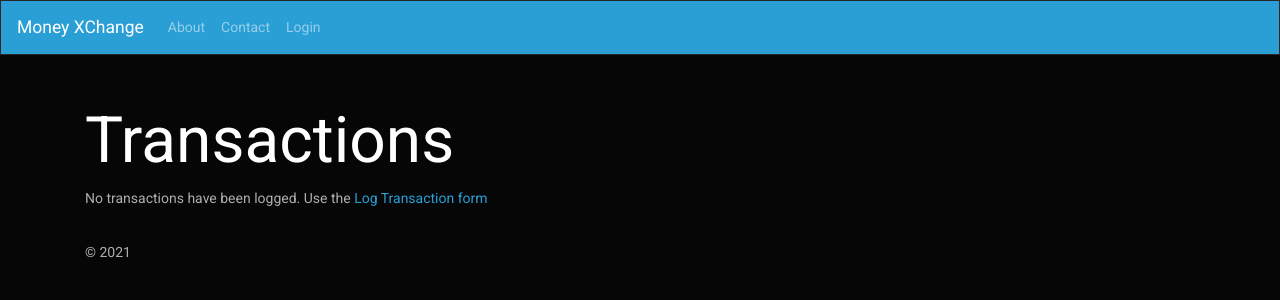
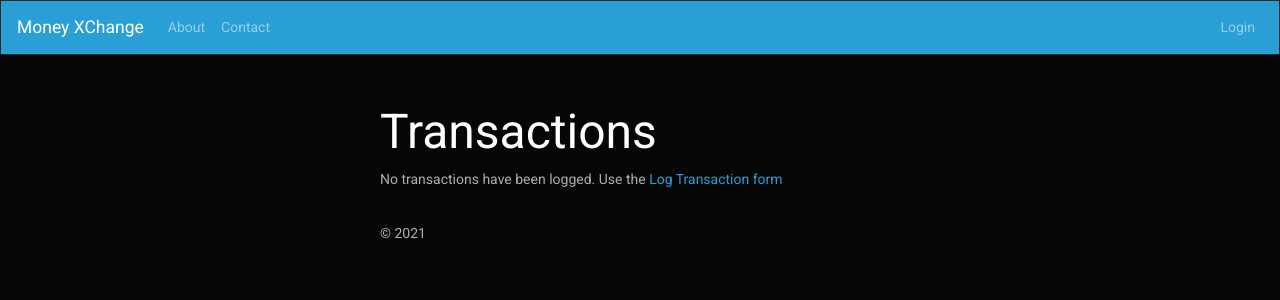
Before and after one commit to CLizCorcoran/money-xchange, a Django app: template store/templates/store/transactions_list_user.html in a window 1280 px wide. Shown: the top 300 px of the page. Run offline with Django 3.2, Linux system fonts and the light colour scheme; the template is opened without the code that fills it, so the values that code supplies are empty; parts of the project's set-up code (start-up, migrations or seed data) failed here and were passed over; some libraries are stand-ins or nearby versions.

Commit message:
UI tweaks

```diff
--- a/store/static/store/site.css
+++ b/store/static/store/site.css
@@ -20,3 +20,16 @@
 #error {
     min-height: 2em;
 }
+
+.bigger {
+    font-size: 1.2em;
+}
+
+.site-container {
+    max-width: 550px;
+}
+
+.date {
+    color: gray;
+    padding-bottom: 25px;
+}
--- a/store/templates/store/home.html
+++ b/store/templates/store/home.html
@@ -8,13 +8,14 @@ Home
 {% block content %}
 <div class="container">
     <h2>Market</h2>
-    <h4>Current prices as of {{ date | date:'d M Y' }} at {{ date | date:'H:i:s' }}</h4>
+    <h4 class="date">{{ date | date:'F d' }}</h4>
 
         <table class="table table-hover">
             <thead>
                 <tr>
                     <th>Cryptos</th>
                     <th>Price (USD)</th>
+                    <th> </th>
                 </tr>
             </thead>
             <tbody>
--- a/store/templates/store/layout.html
+++ b/store/templates/store/layout.html
@@ -11,7 +11,8 @@
 </head>
 
 <body>
-    <div class="navbar navbar-expand-sm navbar-dark bg-primary">
+    <nav class="navbar navbar-expand-sm navbar-dark bg-primary">
+        <div class="navbar-collapse w-100 order-1 order-md-0 dual-collapse2">
         <!-- <i class="fas fa-coins"/> -->
         <ul class="navbar-nav mr-auto">
             <li class="nav-item">
@@ -23,25 +24,32 @@
             <li  class="nav-item">
                 <a class="nav-link" href="{% url 'contact' %}">Contact</a>
             </li>
-             {% if user.is_authenticated %}
+            {% if user.is_authenticated %}
                  <li class="nav-item">
                     <a class="nav-link" href="{% url 'my-portfolio' %}">Portfolio</a>
                 </li>
                 <li class="nav-item">
                     <a class="nav-link" href="{% url 'my-transactions' %}">Transactions</a>
                 </li>
-                <li class="nav-item navbar-text">Welcome, {{ user.get_username }}!</li>
+            {% endif %}
+        </ul>
+    </div>
+        <div class="navbar-collapse w-100 order-2 dual-collapse2">
+            <ul class="navbar-nav ml-auto">
+            {% if user.is_authenticated %}
+                <li class="nav-item"><a class="nav-link">Welcome, {{ user.get_username }}!<br/><span class="bigger">Account</span></a></li>
                 <li class="nav-item"><a class="nav-link" href="{% url 'logout' %}?next={{request.path}}">Logout</a></li>
             {% else %}
                 <li class="nav-item">
                     <a class="nav-link" href="{% url 'login' %}?next={{request.path}}">Login</a>
                 </li>
             {% endif %}
-        </ul>
+            </ul>
+        </div>
 
-    </div>
+    </nav>
 
-    <div class="container mt-5">
+    <div class="container site-container mt-5">
         {% block content %}
         {% endblock %}
         <hr />
--- a/store/templates/store/portfolio.html
+++ b/store/templates/store/portfolio.html
@@ -6,7 +6,7 @@
 Portfolio
 {% endblock %}
 {% block content %}
-<h1 class="mb-5">Portfolio</h1>
+<h2 class="mb-5">Portfolio</h2>
 
 <table class="table table-hover">
     <thead>
@@ -15,6 +15,7 @@ Portfolio
             <th>Quantity</th>
             <th>Current Price</th>
             <th>Current Total Value</th>
+            <th></th>
         </tr>
     </thead>
     <tbody>
--- a/store/templates/store/transactions_list_user.html
+++ b/store/templates/store/transactions_list_user.html
@@ -3,7 +3,7 @@
 User Transactions
 {% endblock %}
 {% block content %}
-    <h1>Transactions</h1>
+    <h2>Transactions</h2>
 
     {% if transactions_list %}
     <table class="table table-hover">
```
